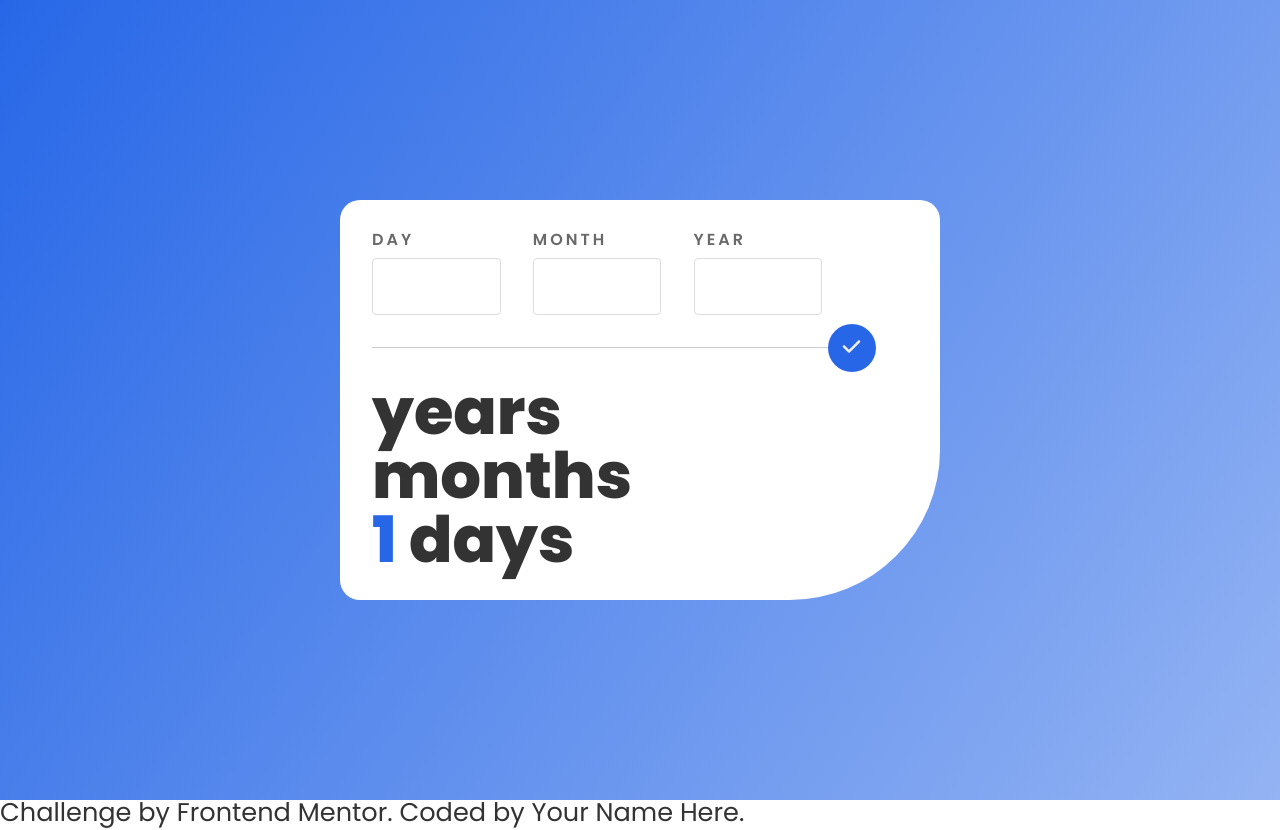
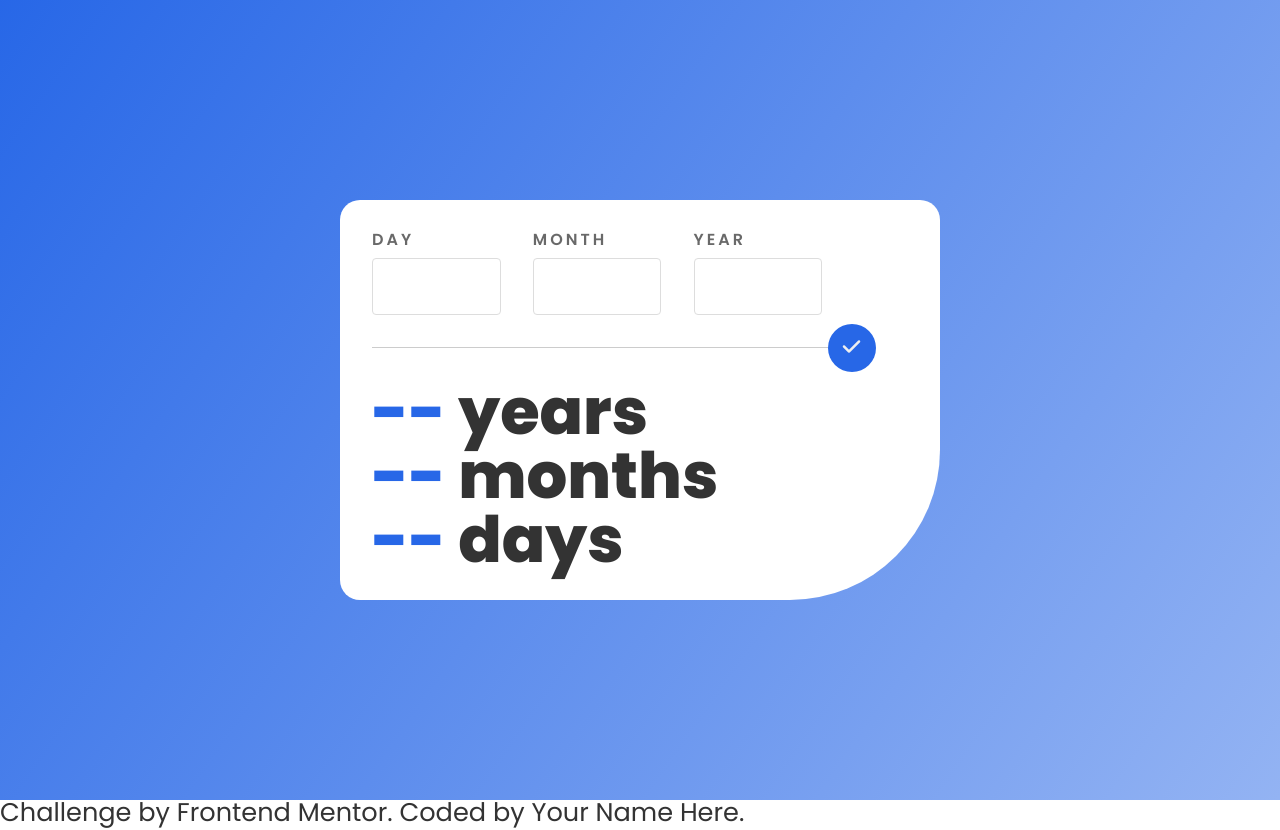
Before and after one commit to RafiMota/age-calculator, a plain HTML site: page index.html in a window 1280 px wide. Drawn offline with Linux system fonts and the light colour scheme.

Commit message:
Update result placeholder

```diff
--- a/index.html
+++ b/index.html
@@ -51,9 +51,9 @@
 				</div>
 
 				<section class="result">
-					<p class="result_output"><span id="year_result"></span> years</p>
-					<p class="result_output"><span id="month_result"></span> months</p>
-					<p class="result_output"><span id="day_result">1</span> days</p>
+					<p class="result_output"><span id="year_result">--</span> years</p>
+					<p class="result_output"><span id="month_result">--</span> months</p>
+					<p class="result_output"><span id="day_result">--</span> days</p>
 				</section>
 			</main>
 		</div>
```
